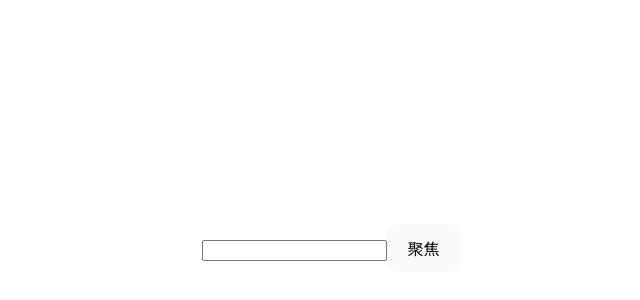
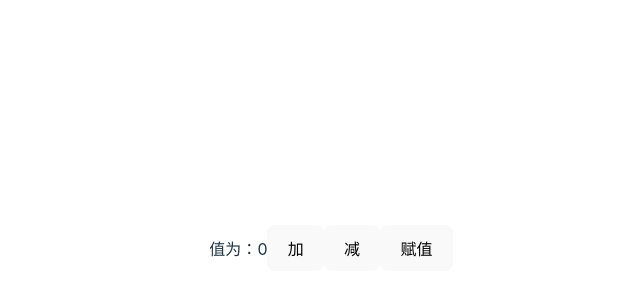
Before and after one commit to CodeWhatD/codeWhat-react, a React (Vite) app: page / in a window 1280 px wide. Shown: the part 152-452 px from the top of the page, without its empty margins (309-949 px from the left). Built offline with nearby package versions, Linux system fonts and the light colour scheme.

Commit message:
feat: finish simple redux example

```diff
--- a/src/App.tsx
+++ b/src/App.tsx
@@ -1,7 +1,7 @@
 import "./App.css";
-import { ForWardRef } from "./pages/forwardRef";
+import { ReduxPage } from "./pages/reduxpage";
 function App() {
-  return <ForWardRef />;
+  return <ReduxPage />;
 }
 
 export default App;
--- a/src/main.tsx
+++ b/src/main.tsx
@@ -1,10 +1,16 @@
-import React from 'react'
-import ReactDOM from 'react-dom/client'
-import App from './App.tsx'
-import './index.css'
+import React from "react";
+import ReactDOM from "react-dom/client";
+import App from "./App.tsx";
+import store from "./store/index";
+import { Provider } from "react-redux";
+import "./index.css";
 
-ReactDOM.createRoot(document.getElementById('root')!).render(
+console.log(store);
+
+ReactDOM.createRoot(document.getElementById("root")!).render(
   <React.StrictMode>
-    <App />
-  </React.StrictMode>,
-)
+    <Provider store={store}>
+      <App />
+    </Provider>
+  </React.StrictMode>
+);
--- /dev/null
+++ b/src/pages/reduxpage/index.tsx
@@ -0,0 +1,36 @@
+import { useSelector, useDispatch } from "react-redux";
+import {
+  increment,
+  decrement,
+  incrementByAmount,
+} from "../../store/features/counter/counterSlice";
+export const ReduxPage = () => {
+  const count = useSelector((state) => state.counter.value);
+  const dispatch = useDispatch();
+  return (
+    <div>
+      <span>值为：{count}</span>
+      <button
+        onClick={() => {
+          dispatch(increment());
+        }}
+      >
+        加
+      </button>
+      <button
+        onClick={() => {
+          dispatch(decrement());
+        }}
+      >
+        减
+      </button>
+      <button
+        onClick={() => {
+          dispatch(incrementByAmount(4400));
+        }}
+      >
+        赋值
+      </button>
+    </div>
+  );
+};
--- /dev/null
+++ b/src/store/features/counter/counterSlice.ts
@@ -0,0 +1,31 @@
+import { createSlice } from "@reduxjs/toolkit";
+
+interface CounterState {
+  value: number;
+}
+
+export const counterSlice = createSlice({
+  name: "counter",
+  initialState: {
+    value: 0,
+  },
+  reducers: {
+    increment: (state: CounterState) => {
+      // Redux Toolkit 允许我们在 reducers 写 "可变" 逻辑。它
+      // 并不是真正的改变状态值，因为它使用了 Immer 库
+      // 可以检测到“草稿状态“ 的变化并且基于这些变化生产全新的
+      // 不可变的状态
+      state.value += 1;
+    },
+    decrement: (state: CounterState) => {
+      state.value -= 1;
+    },
+    incrementByAmount: (state: CounterState, action: any) => {
+      state.value += action.payload;
+    },
+  },
+});
+// 每个 case reducer 函数会生成对应的 Action creators
+export const { increment, decrement, incrementByAmount } = counterSlice.actions;
+
+export default counterSlice.reducer;
--- /dev/null
+++ b/src/store/index.ts
@@ -0,0 +1,8 @@
+import { configureStore } from "@reduxjs/toolkit";
+import counterSlice from "./features/counter/counterSlice";
+console.log(counterSlice);
+export default configureStore({
+  reducer: {
+    counter: counterSlice,
+  },
+});
```
